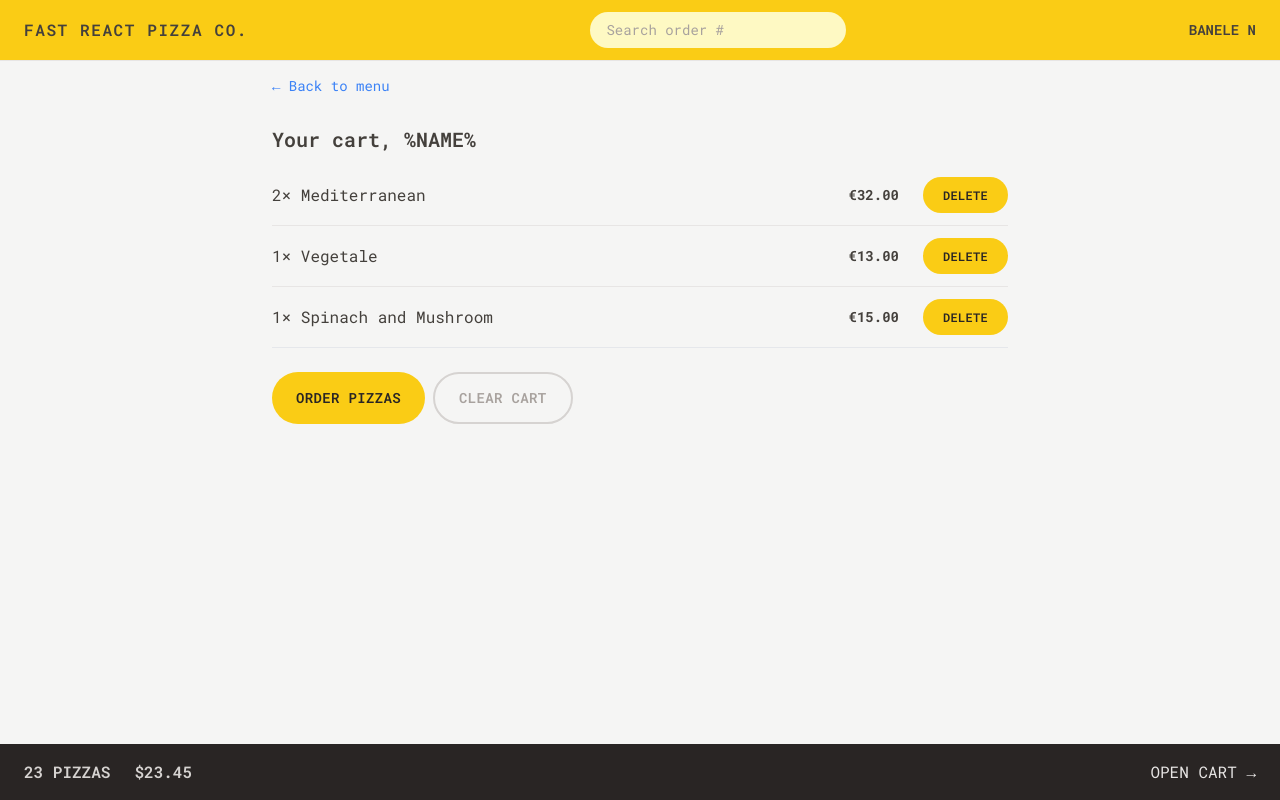
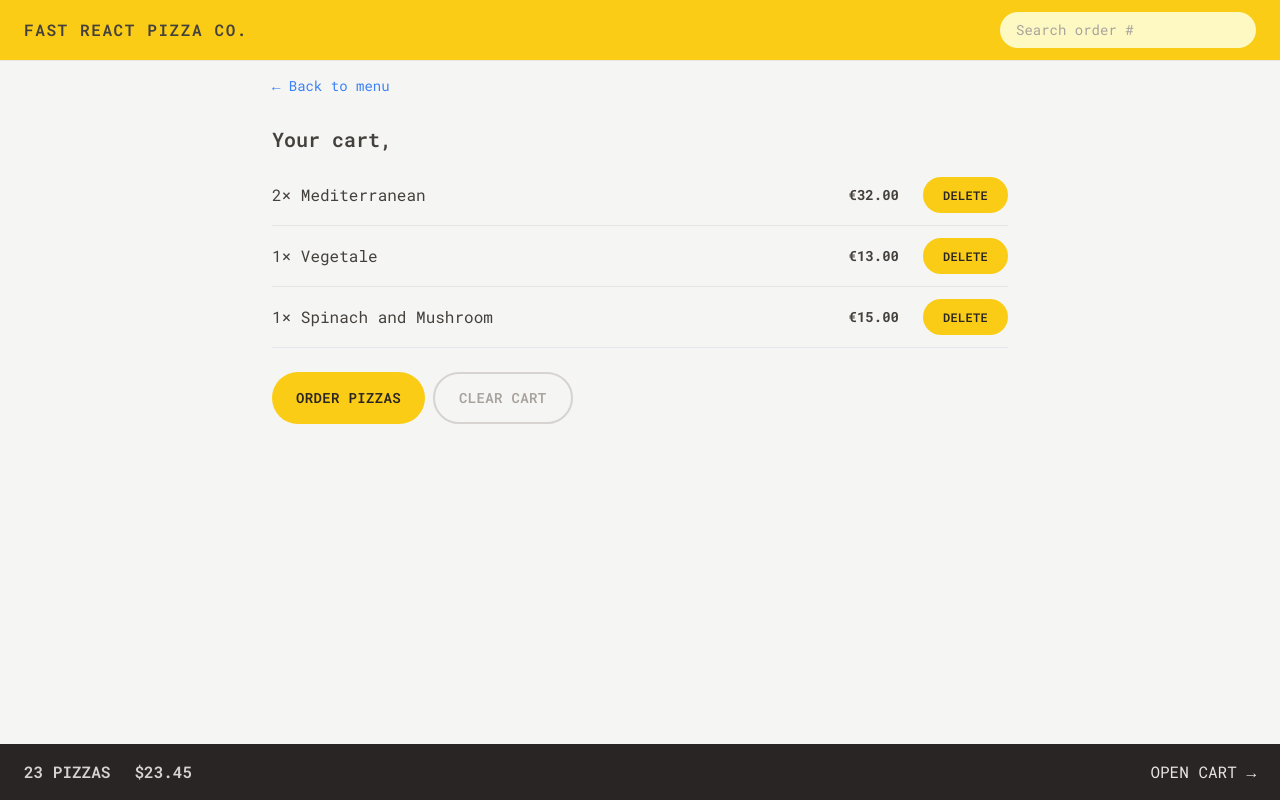
Before and after one commit to banelengwane/fast-react-pizza, a React (Vite) app: page /cart in a window 1280 px wide. Built offline with nearby package versions, Linux system fonts and the light colour scheme.

Commit message:
reading and updating the user state

```diff
--- a/src/features/cart/Cart.jsx
+++ b/src/features/cart/Cart.jsx
@@ -1,3 +1,4 @@
+import { useSelector } from 'react-redux';
 import Button from '../../ui/Button'
 import LinkButton from '../../ui/LinkButton';
 import CartItem from './CartItem';
@@ -27,13 +28,14 @@
 ];
 
 function Cart() {
+  const username = useSelector(state=> state.user.username);
   const cart = fakeCart;
 
   return (
     <div className='py-3 px-4'>
       <LinkButton to="/menu" >&larr; Back to menu</LinkButton>
 
-      <h2 className='mt-7 text-xl font-semibold'>Your cart, %NAME%</h2>
+      <h2 className='mt-7 text-xl font-semibold'>Your cart, {username}</h2>
 
       <ul className='divide-y divide-stone-200 border-b mt-3'>
         {cart.map(item => <CartItem item={item} key={item.key} />)}
--- a/src/features/order/CreateOrder.jsx
+++ b/src/features/order/CreateOrder.jsx
@@ -1,6 +1,7 @@
 import { Form, redirect, useActionData, useNavigate } from "react-router-dom";
 import { createOrder } from "../../services/apiRestaurant";
 import Button from "../../ui/Button";
+import { useSelector } from "react-redux";
 
 // https://uibakery.io/regex-library/phone-number
 const isValidPhone = (str) =>
@@ -33,6 +34,7 @@
 ];
 
 function CreateOrder() {
+  const username = useSelector(state=>state.user.username);
   const navigation = useNavigate();
   const isSubmitting = navigation.state === 'submitting'
 
@@ -48,7 +50,7 @@
       <Form method="POST">
         <div className="mb-5 flex gap-2 flex-col sm:flex-row sm:items-center">
           <label className="sm:basis-40">First Name</label>
-          <input className="input grow" type="text" name="customer" required />
+          <input className="input grow" type="text" defaultValue={username} name="customer" required />
         </div>
 
         <div className="mb-5 flex gap-2 flex-col sm:flex-row sm:items-center">
--- a/src/features/user/CreateUser.jsx
+++ b/src/features/user/CreateUser.jsx
@@ -1,11 +1,20 @@
 import { useState } from 'react';
 import Button from '../../ui/Button';
+import { useDispatch } from 'react-redux';
+import { updateName } from './userSlice';
+import { useNavigate } from 'react-router-dom';
 
 function CreateUser() {
   const [username, setUsername] = useState('');
+  const dispatch = useDispatch()
+  const navigate = useNavigate()
 
   function handleSubmit(e) {
     e.preventDefault();
+
+    if(!username) return
+    dispatch(updateName(username))
+    navigate('/menu')
   }
 
   return (
--- a/src/features/user/userSlice.js
+++ b/src/features/user/userSlice.js
@@ -23,7 +23,7 @@
 // }
 
 const initialState = {
-  username: 'Banele N',
+  username: '',
 };
 
 const userSlice = createSlice({
--- a/src/ui/Home.jsx
+++ b/src/ui/Home.jsx
@@ -1,6 +1,11 @@
+import { useSelector } from 'react-redux';
 import CreateUser from '../features/user/CreateUser'
+import Button from './Button';
 
 function Home() {
+  const username = useSelector(state=>state.user.username)
+
+
   return (
     <div className='my-10 px-4 text-center sm:my-16'>
       <h1 className="text-xl font-semibold mb-8 md:text-3xl">
@@ -10,7 +15,7 @@
           Straight out of the oven, straight to you.
         </span>
       </h1>
-      <CreateUser />
+      {username === '' ? <CreateUser /> : <Button to='/menu' type='primary'>Continue ordering, {username}</Button>}
     </div>
   );
 }
```
